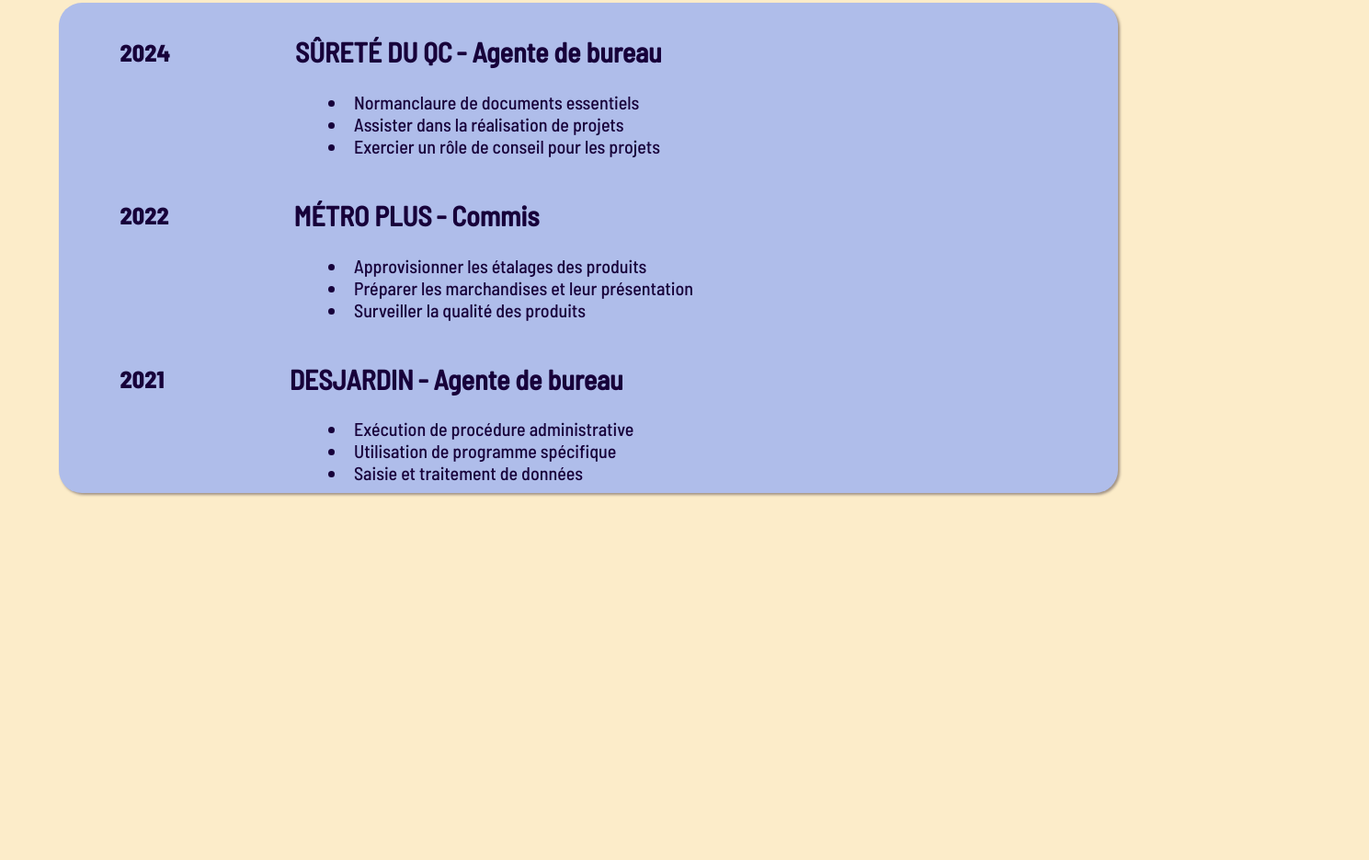
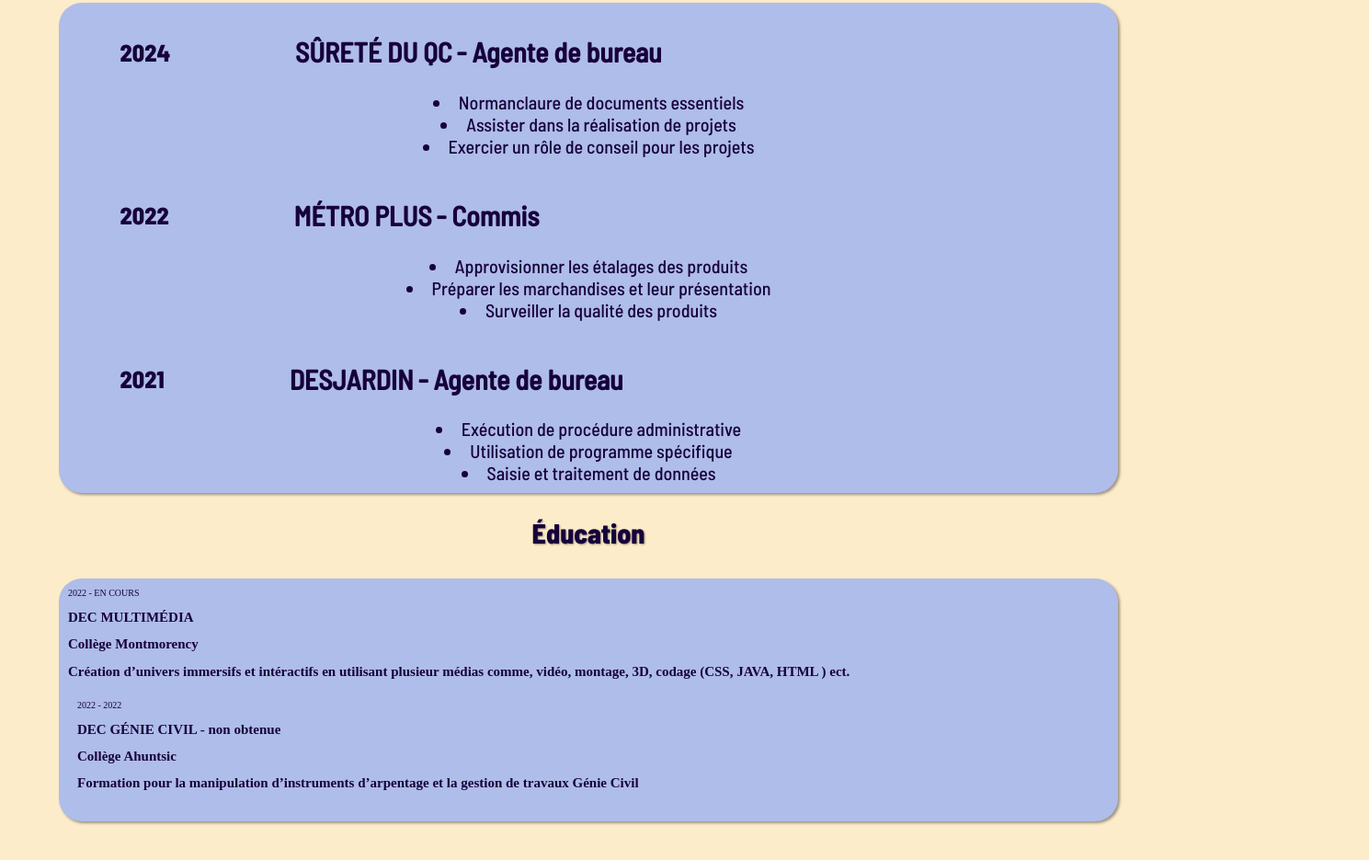
Before and after one commit to cam456/failed, a plain HTML site: page index.html in a window 1280 px wide. Shown: the part 2770-3705 px from the top of the page at 92% size, 1489 px wide, since content can reach past the window. Drawn offline with nearby package versions, Linux system fonts and the light colour scheme; a web font is replaced by a local one.

Commit message:
first try education

```diff
--- a/css/style.css
+++ b/css/style.css
@@ -580,7 +580,7 @@
     font-family: bagel;
     color: var(--bleu);
 }
-
+/*--------- titre --------*/
 .titrelangue{
     font-size: 20px;
     text-align: center;
@@ -602,6 +602,9 @@
     text-shadow: 1px 1px 2px rgba(16, 3, 20, 0.39);
     color: var(--mauvenoir);
 }
+
+
+/*--------- langues --------*/
 
 .langues{
     display: flex;
@@ -633,6 +636,8 @@
     padding-right: 2%;
     padding-left: 5%;
 }
+
+/*--------- experience --------*/
 
 .experiencecontainer{
     color: var(--mauvenoir);
@@ -696,12 +701,48 @@
 .pointsurete{
     font-size: 12px;
     display: flex;
+    align-items: center;
     justify-content: center;
     flex-direction: column;
-    transform: translate(25%, 0%);
     font-family: barlowmedium;
 }
 
+
+/*--------- education --------*/
+
+.titreeducation{
+font-size: 20px;
+text-align: center;
+flex-direction: column;
+justify-content: center;
+align-items: center;
+font-family: barlowextrabold;
+color: var(--mauvenoir);
+text-shadow: 1px 1px 2px rgba(16, 3, 20, 0.39);
+}
+
+.educationcontainer{
+    margin-top: 4vh;
+    color: var(--mauvenoir);
+    background-color: var(--bleu);
+    border-radius: 25px;
+    width: 90%;
+    box-shadow: 2px 2px 3px rgba(16, 3, 20, 0.39);
+    margin-left: auto;
+    margin-right: auto;
+}
+
+.education{
+    font-size: 10px;
+    position: relative;
+    padding: 10px;
+    margin: auto;
+}
+
+
+
+
+/*--------- ipad screen --------*/
 @media screen and (min-width: 768px) {
 
     .titrecv{
@@ -716,8 +757,6 @@
     .langues{
         font-size: 25px;
     }
-
-
 
     .titreexperience{
         font-size: 35px;
@@ -744,5 +783,4 @@
     }
 
 
-
 }
--- a/index.html
+++ b/index.html
@@ -180,8 +180,43 @@
                     </div>
                 </div>
 
+            </div>
 
+            <div class="titreeducation">
+                <h1>Éducation</h1>
+            </div>
 
+            <div class="educationcontainer">
+                <div class="education">
+                    <div class="droiteducation">
+                        <div class="anneeducation">2022 - EN COURS</div>
+                        <div class="nomeducation"><h1>DEC MULTIMÉDIA</h1></div>
+                        <div class="nomecole"><h1> Collège Montmorency</h1></div>
+                    </div>
+                    <div class="descriptioneducation">
+                        <h1>
+                            Création d’univers immersifs et intéractifs en utilisant plusieur
+                            médias comme, vidéo, montage, 3D, codage (CSS, JAVA, HTML ) ect.
+                        </h1>
+                    </div>
+
+                    <div class="education">
+                        <div class="droiteducation">
+                            <div class="anneeducation">2022 - 2022</div>
+                            <div class="nomeducation"><h1>DEC GÉNIE CIVIL - non obtenue</h1></div>
+                            <div class="nomecole"><h1> Collège Ahuntsic</h1></div>
+                        </div>
+                        <div class="descriptioneducation">
+                            <h1>
+                                Formation pour la manipulation d’instruments
+                                d’arpentage et la gestion de travaux Génie Civil
+                            </h1>
+                        </div>
+                    </div>
+                </div>
+            </div>
+
+            <div>
 
             </div>
         </div>
```
